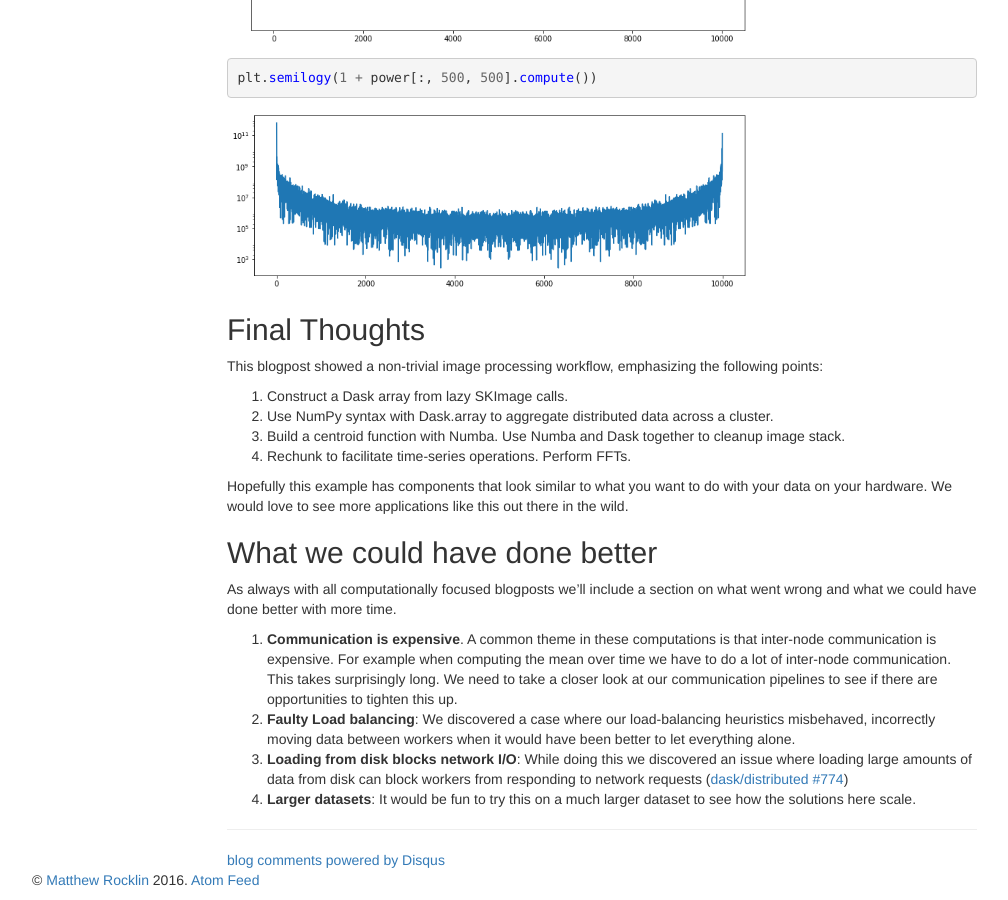
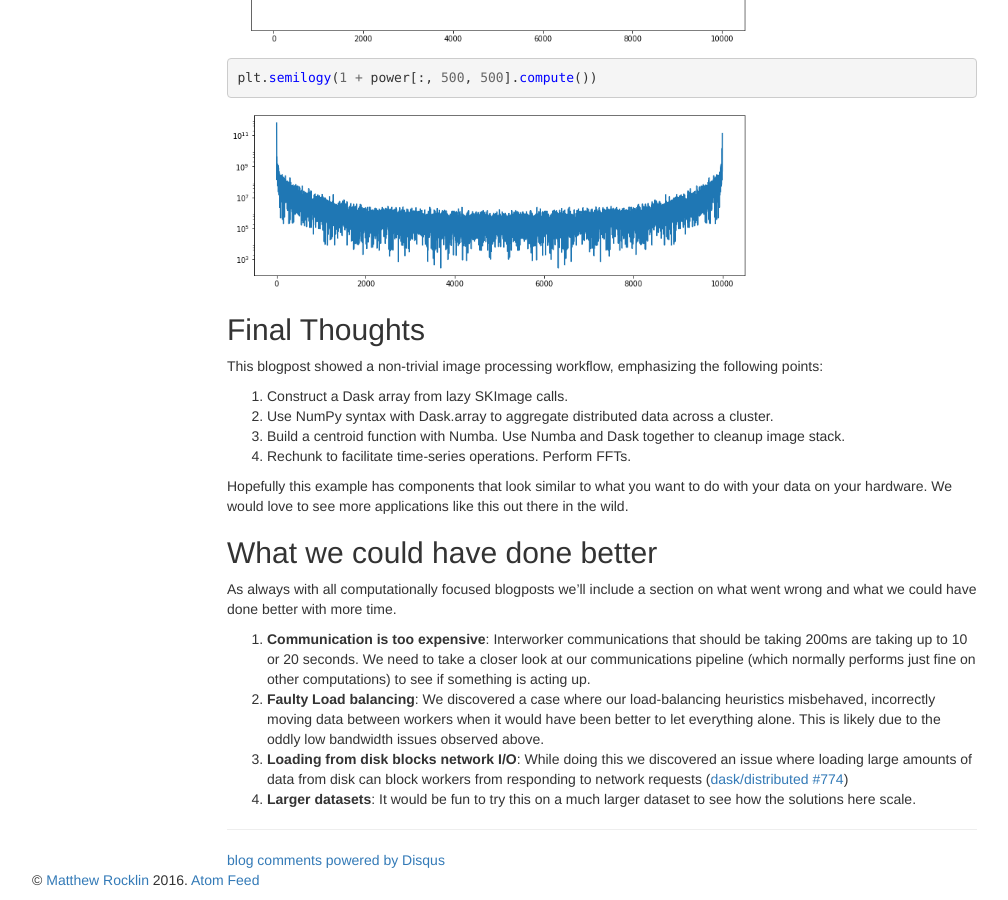
Before and after one commit to besyskymnbk/blog, a Jekyll site: the page built from _posts/work/2016-12-31-dask-images.md, in a window 1280 px wide and 900 px high, scrolled down 10909 px. Shown: the whole window, without its empty margins (38-1046 px from the left). Built offline with Jekyll 4.4.1, drawn with Linux system fonts in a browser that asks for light colours; comment, search, counter and statistics services are not loaded.

Commit message:
update imaging post

```diff
--- a/_posts/work/2016-12-31-dask-images.md
+++ b/_posts/work/2016-12-31-dask-images.md
@@ -468,17 +468,17 @@ What we could have done better
 As always with all computationally focused blogposts we'll include a section on
 what went wrong and what we could have done better with more time.
 
-1.  **Communication is expensive**.  A common theme in these computations is
-    that inter-node communication is expensive.  For example when computing
-    the mean over time we have to do a lot of inter-node communication.  This
-    takes surprisingly long.  We need to take a closer look at our
-    communication pipelines to see if there are opportunities to tighten this
-    up.
+1.  **Communication is too expensive**:  Interworker communications that should
+    be taking 200ms are taking up to 10 or 20 seconds.  We need to take a
+    closer look at our communications pipeline (which normally performs just
+    fine on other computations) to see if something is acting up.
 2.  **Faulty Load balancing**: We discovered a case where our load-balancing
     heuristics misbehaved, incorrectly moving data between workers when it
-    would have been better to let everything alone.
+    would have been better to let everything alone.  This is likely due to the
+    oddly low bandwidth issues observed above.
 3.  **Loading from disk blocks network I/O**: While doing this we discovered an
     issue where loading large amounts of data from disk can block workers from
-    responding to network requests ([dask/distributed #774](https://github.com/dask/distributed/issues/774))
+    responding to network requests ([dask/distributed
+    #774](https://github.com/dask/distributed/issues/774))
 4.  **Larger datasets**: It would be fun to try this on a much larger dataset
     to see how the solutions here scale.
```
